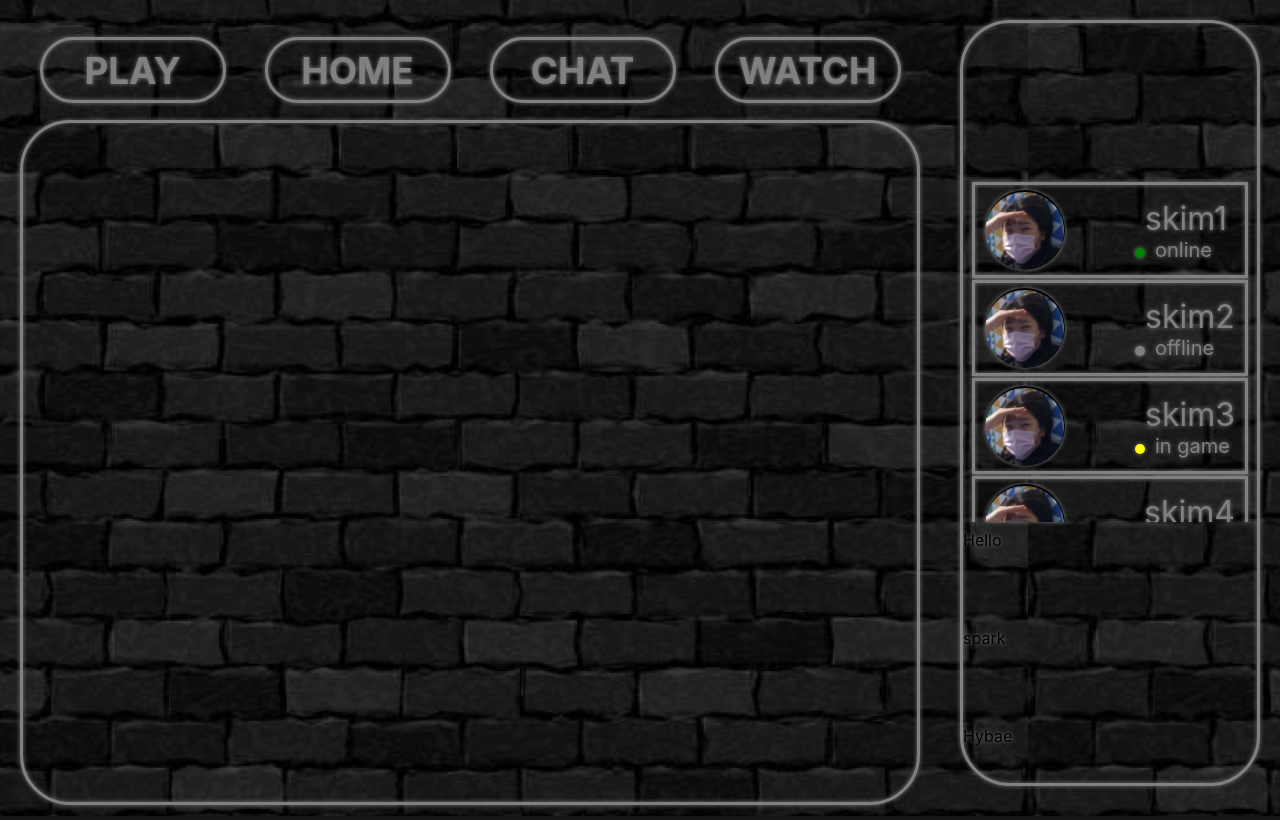
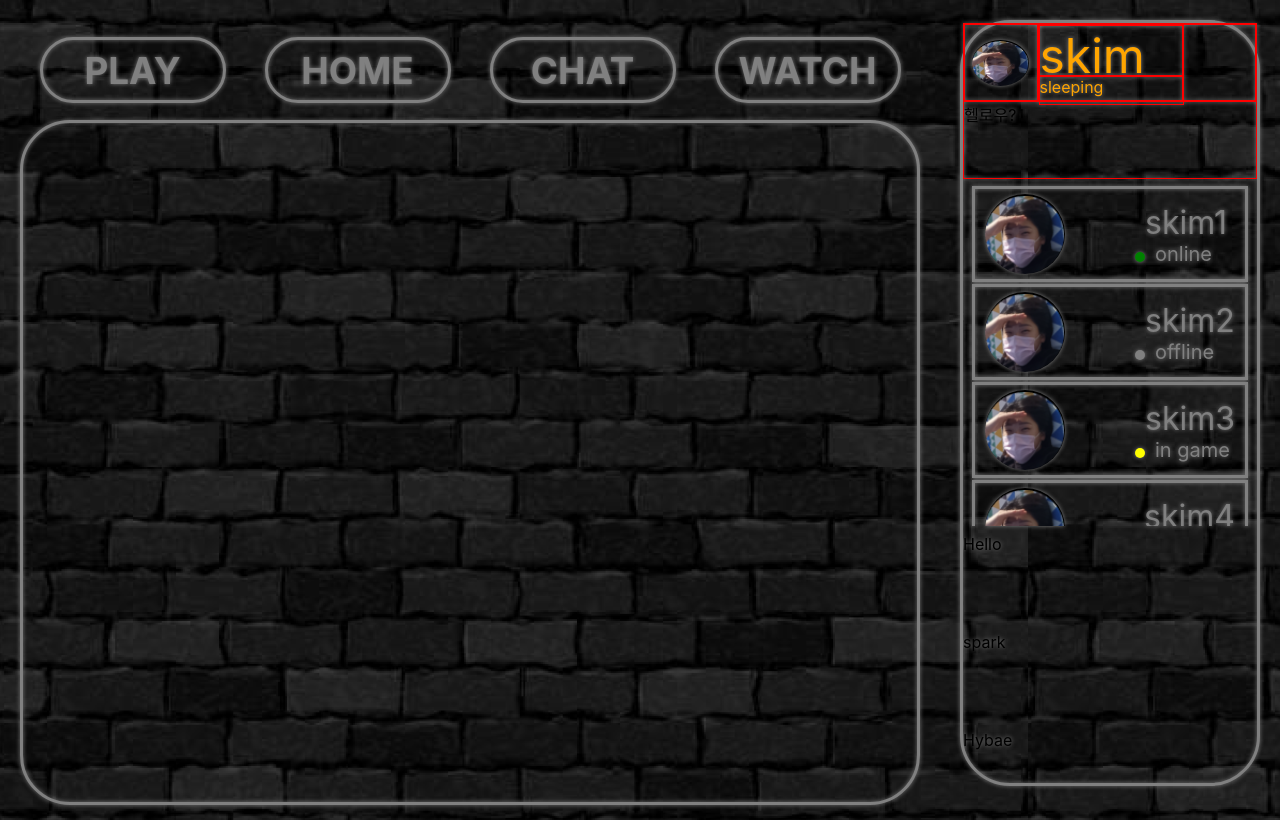
Before and after one commit to PPiing/frontend, a React (Vite) app: page / in a window 1280 px wide. Built offline with nearby package versions, Linux system fonts and the light colour scheme; the HTML template or start-up script is replaced by a standard one.

Commit message:
:building_construction: 05/28_making_NavAlarm's_Basic_devide #25

```diff
--- a/src/component/nav/navAlam.tsx
+++ b/src/component/nav/navAlam.tsx
@@ -1,13 +1,87 @@
 import React from "react";
 import { styled } from "@stitches/react";
 import * as theme from "../../theme/theme";
+import { BORDER_BASIC } from "../../theme/theme";
 
-const NavAlam = styled("div", {
-  height: `${theme.NAV_ALARM_HEIGHT}`,
+interface myProfile {
+  name: string;
+  status: string;
+}
+
+const ProfileTextName = styled("div", {
+  width: "100%",
+  height: "65%",
+  fontSize: "3rem",
+  color: "Orange",
+  border: BORDER_BASIC
+
 });
 
-export function ComponentNavAlam() {
+const ProfileTextStatus = styled("div", {
+  width: "100%",
+  height: "35%",
+  fontSize: "1rem",
+  color: "Orange",
+  border: BORDER_BASIC
+});
+
+const ProfileImage = styled("img", {
+  width: "80%",
+  height: "60%",
+  padding: "0%",
+  margin: "0%",
+  border: "none",
+  borderRadius: "50%",
+});
+
+const NavAlarmProfileImg = styled("div", {
+  height: "100%",
+  width: "25%",
+  display: "flex",
+  alignItems: "center",
+  justifyContent: "center",
+  border: BORDER_BASIC
+});
+
+const NavAlarmProfileText = styled("div", {
+  height: "100%",
+  width: "50%",
+  border: BORDER_BASIC
+});
+
+const NavAlarmAlarm = styled("div", {
+  height: "100%",
+  width: "25%",
+  border: BORDER_BASIC
+});
+
+const NavAlarm = styled("div", {
+  height: `${theme.NAV_ALARM_HEIGHT}`,
+  border: BORDER_BASIC,
+  display: "flex"
+});
+
+export function ComponentNavAlam({ name, status }:myProfile) {
+  // const { myName }:myProfile = name;
+  // const { myStatus } = status;
+  const link:string = "/asset/profileImage/skim.png";
+
+  // console.log(myName);
+
   return (
-    <NavAlam />
+    <NavAlarm>
+      <NavAlarmProfileImg className="navAlarm">
+        <ProfileImage className="profileimg" src={link} />
+      </NavAlarmProfileImg>
+      <NavAlarmProfileText>
+        <ProfileTextName className="profiletext">
+          {name}
+        </ProfileTextName>
+        <ProfileTextStatus className="profilestatus">
+          {status}
+        </ProfileTextStatus>
+      </NavAlarmProfileText>
+      <NavAlarmAlarm />
+    </NavAlarm>
   );
 }
--- a/src/component/nav/navSearch.tsx
+++ b/src/component/nav/navSearch.tsx
@@ -1,13 +1,17 @@
 import React from "react";
 import { styled } from "@stitches/react";
 import * as theme from "../../theme/theme";
+import { BORDER_BASIC } from "../../theme/theme";
 
 const NavSearch = styled("div", {
   height: `${theme.NAV_SEARCH_HEIGHT}`,
+  border: BORDER_BASIC
 });
 
 export function ComponentNavSearch() {
   return (
-    <NavSearch />
+    <NavSearch>
+      헬로우?
+    </NavSearch>
   );
 }
--- a/src/container/navCommunity.tsx
+++ b/src/container/navCommunity.tsx
@@ -14,7 +14,7 @@ const NavCommunity = styled(theme.NeonHoverRed, {
 export function ContainerNavCommunity() {
   return (
     <NavCommunity className="navCommunity">
-      <ComponentNavAlam />
+      <ComponentNavAlam name="skim" status="sleeping" />
       <ComponentNavSearch />
       <ComponentNavFriendZone />
       <ComponentNavInviteZone />
```
Also changed, not shown: 1 other file (tests, documents, lock files or other folders).
